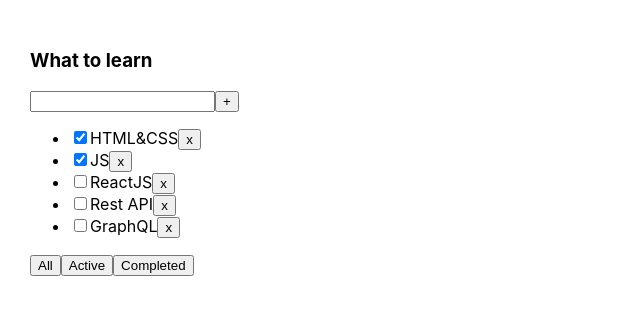
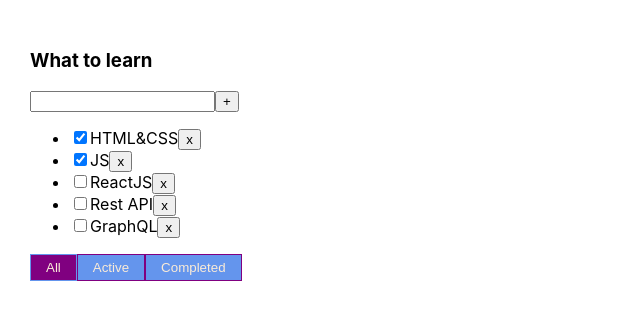
Before and after one commit to Alonasa/homeworks-rollback, a React (Create React App) app: page / in a window 1280 px wide. Shown: the top 320 px of the page, without its empty margins (0-640 px from the left). Built offline with nearby package versions, Linux system fonts and the light colour scheme.

Commit message:
added beautiful styles for buttons

```diff
--- a/src/App.tsx
+++ b/src/App.tsx
@@ -52,6 +52,7 @@
                     changeFilter={changeFilter}
                     addTask={addTask}
                     changeStatus={changeStatus}
+                    filter={filter}
           />
       </div>
     );
--- a/src/Todolist.module.css
+++ b/src/Todolist.module.css
@@ -6,3 +6,17 @@
     color: red;
     display: block;
 }
+
+.filter {
+    padding: 5px 15px;
+    border: 1px solid purple;
+    background-color: cornflowerblue;
+    color: antiquewhite;
+}
+
+.filter__active {
+    padding: 5px 15px;
+    border: 1px solid cornflowerblue;
+    background-color: purple;
+    color: antiquewhite;
+}
--- a/src/Todolist.tsx
+++ b/src/Todolist.tsx
@@ -17,6 +17,7 @@
     changeFilter: (value: FilterValuesType) => void
     addTask: (title: string) => void
     changeStatus: (id: string, value: boolean) => void
+    filter: FilterValuesType
 }
 
 export function Todolist(props: PropsType) {
@@ -55,13 +56,18 @@
     //     props.changeStatus(e.currentTarget.checked)
     // }
 
+    const activeFilterHandler = (value: FilterValuesType) => {
+        return props.filter === value ? styles.filter__active : styles.filter
+    }
+
     return <div>
         <h3>{props.title}</h3>
         <div>
             {/*<input value={title} onChange={onChangeHandler}*/}
             {/*     onKeyPress={onKeyHandler} className={error ? styles.error : ''}/>*/}
             <Input value={title} callback={onChangeHandler}
-                   keyCallback={onKeyHandler} className={error ? styles.error : ''}/>
+                   keyCallback={onKeyHandler}
+                   className={error ? styles.error : ''}/>
             <Button title={'+'} callback={addTaskHandler}/>
             {error &&
             <span className={styles.error__message}>*Title is required</span>}
@@ -69,21 +75,28 @@
         <ul>
             {
                 props.tasks.map(t => {
-                    const changeStatusHandler = (e: ChangeEvent<HTMLInputElement>)=> {
-                        props.changeStatus(t.id,e.currentTarget.checked)
+                    const changeStatusHandler = (e: ChangeEvent<HTMLInputElement>) => {
+                        props.changeStatus(t.id, e.currentTarget.checked)
                     }
                     return (<li key={t.id}>
-                    <input type="checkbox" checked={t.isDone}
-                           onChange={changeStatusHandler}/>
-                    <span>{t.title}</span>
-                    <Button title={'x'} callback={() => removeTaskHandler(t.id)}/>
-                </li>)})
+                        <input type="checkbox" checked={t.isDone}
+                               onChange={changeStatusHandler}/>
+                        <span>{t.title}</span>
+                        <Button title={'x'}
+                                callback={() => removeTaskHandler(t.id)}/>
+                    </li>)
+                })
             }
         </ul>
         <div>
-            <Button title={' All'} callback={()=>changeFilterHandler('all')}/>
-            <Button title={'Active'} callback={() => changeFilterHandler('active')}/>
-            <Button title={'Completed'} callback={() => changeFilterHandler('completed')}/>
+            <Button title={'All'} callback={() => changeFilterHandler('all')}
+                    className={activeFilterHandler('all')}/>
+            <Button title={'Active'}
+                    callback={() => changeFilterHandler('active')}
+                    className={activeFilterHandler('active')}/>
+            <Button title={'Completed'}
+                    callback={() => changeFilterHandler('completed')}
+                    className={activeFilterHandler('completed')}/>
         </div>
     </div>
 }
--- a/src/components/Button.tsx
+++ b/src/components/Button.tsx
@@ -3,6 +3,7 @@
 type propsType = {
   title: string
   callback: ()=>void
+  className?: string
 }
 
 export const Button = (props: propsType) => {
@@ -10,6 +11,6 @@
     props.callback()
   }
   return (
-    <button onClick={onClickHandler}>{props.title}</button>
+    <button onClick={onClickHandler} className={props.className}>{props.title}</button>
   )
 }
```
